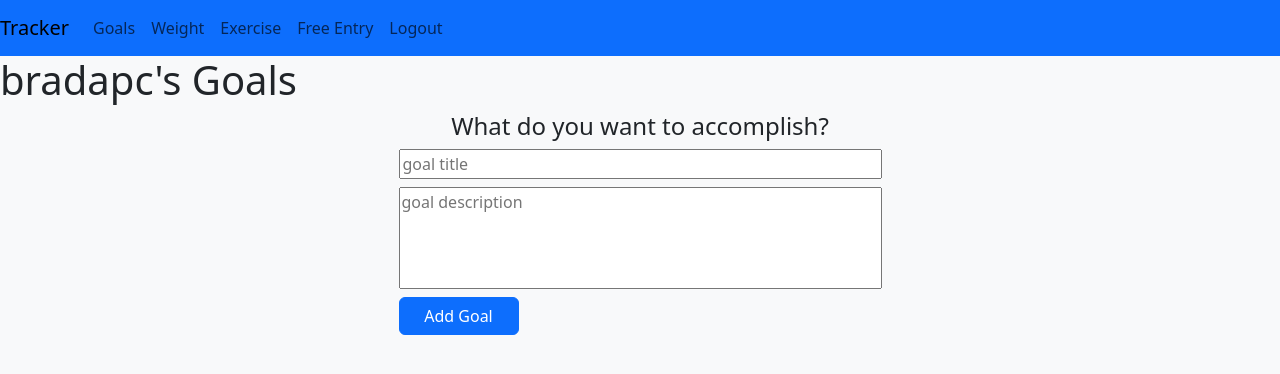
After one commit to bradapc/tracker, a Flask app: page /goals in a window 1280 px wide. The commit adds this page. Shown: the top 374 px of the page. Run offline with Flask 3, Linux system fonts and the light colour scheme; a user stored in the database is signed in.

Commit message:
Added new goal input form

```diff
--- a/app.py
+++ b/app.py
@@ -108,6 +108,12 @@ def addBMI(log, height, units):
 @login_required
 def index():
     return render_template("index.html", user=session["user"])
+
+@app.route("/goals", methods=["GET", "POST"])
+@login_required
+def goals():
+    user_goals = []
+    return render_template("goals.html", user=session['user'], user_goals=user_goals)
 
 @app.route("/weight", methods=["GET", "POST"])
 @login_required
--- a/static/styles.css
+++ b/static/styles.css
@@ -174,3 +174,25 @@ input:focus {
 body {
     user-select: none;
 }
+
+.new-goal-div {
+    display: flex;
+    flex-direction: column;
+    align-items: center;
+    justify-content: center;
+}
+
+.new-goal-form {
+    display: flex;
+    flex-direction: column;
+    gap: 8px;
+}
+
+.new-goal-form button {
+    width: 120px;
+}
+
+.new-goal-div textarea {
+    resize: none;
+    outline: none;
+  }
--- /dev/null
+++ b/templates/goals.html
@@ -0,0 +1,21 @@
+{% extends "layout.html" %}
+
+{% block header %}
+    <h1>{% block title %}Goals{% endblock %}</h1>
+{% endblock %}
+
+{% block body %}
+    <h1>{{ user }}'s Goals </h1>
+    {% for goal in user_goals %}
+
+    {% endfor %}
+    <div class="new-goal-div">
+        <h4>What do you want to accomplish?</h4>
+        <form class="new-goal-form" action="/goals" method="post">
+            <input type="text" name="goal title" placeholder="goal title">
+            <textarea type="text" name="goal description" placeholder="goal description" maxlength="500" rows="4" cols="50"></textarea>
+            <button type="submit" class="btn btn-primary">Add Goal</button>
+        </form>
+    </div>
+
+{% endblock %}
```
